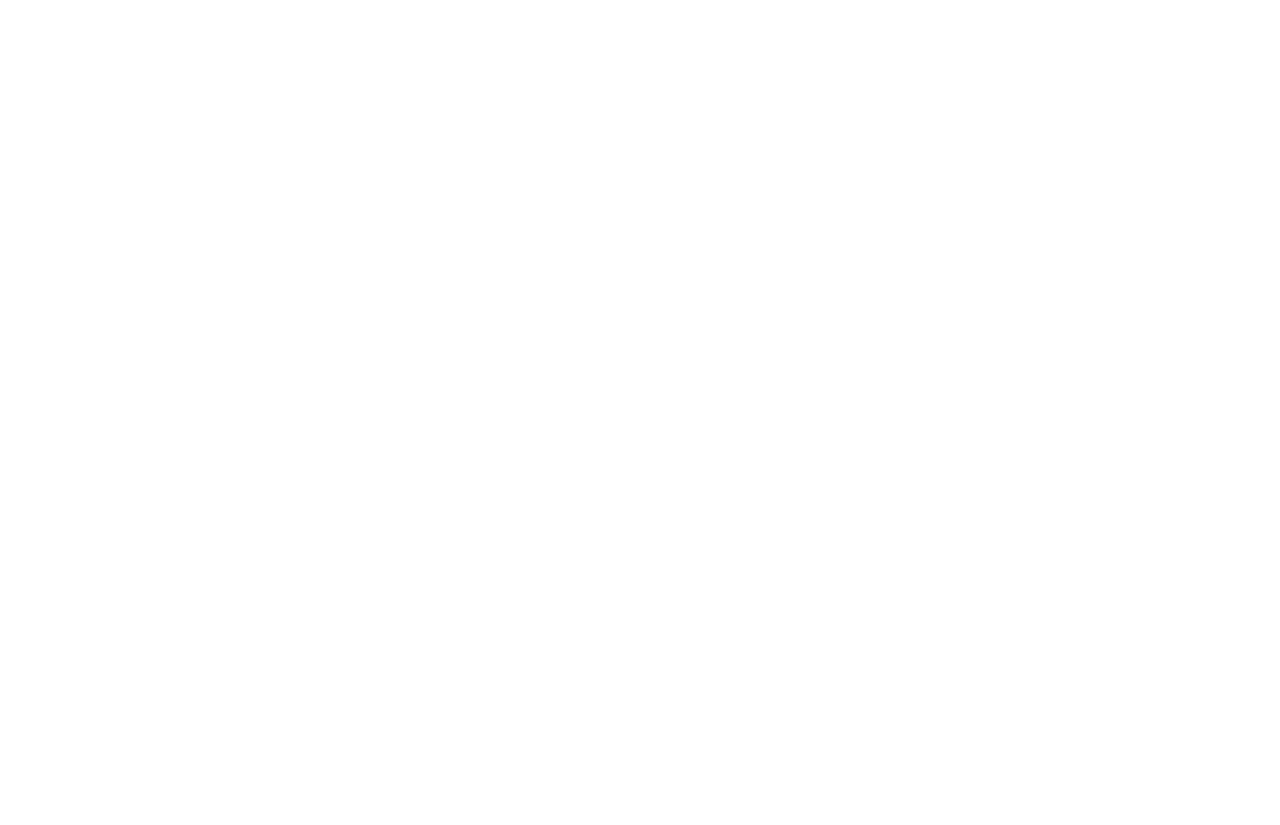
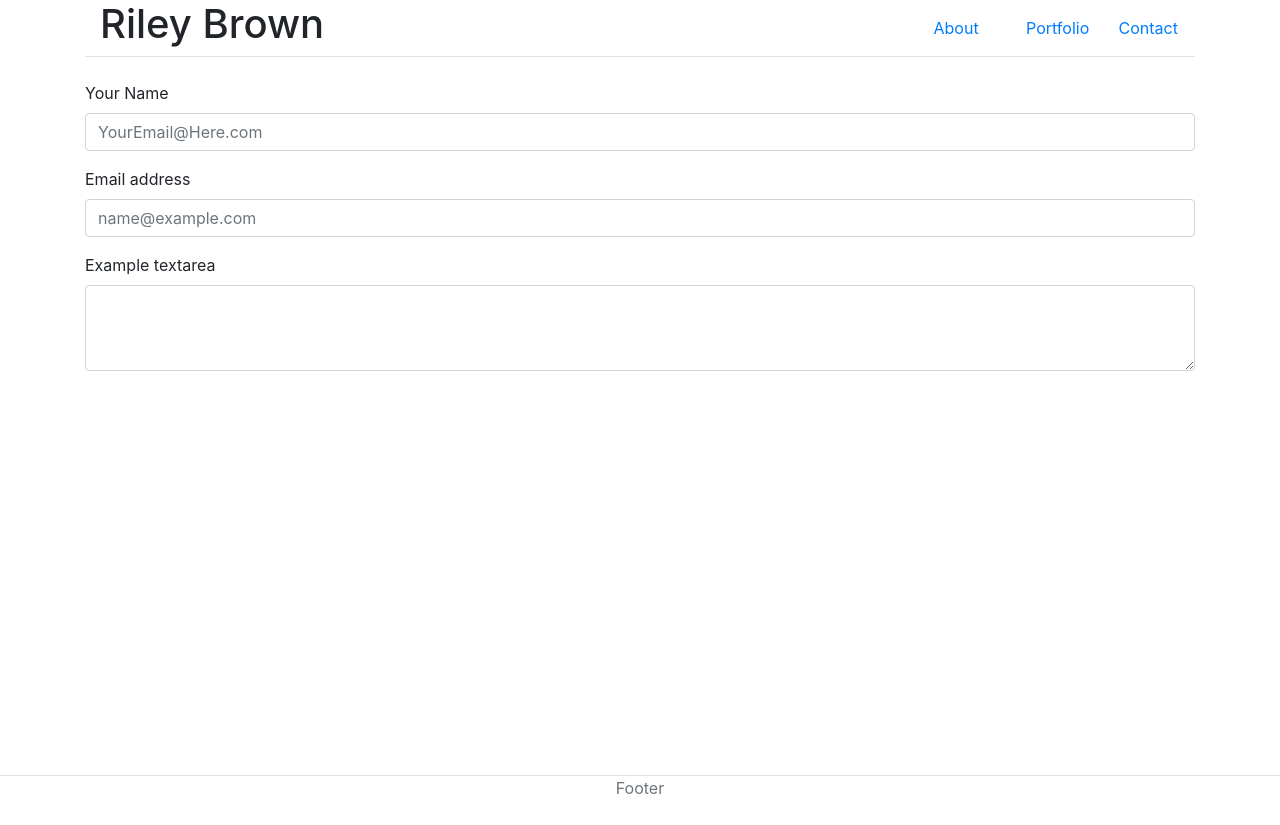
Before and after one commit to BrownRileyC/Bootstrap-Bio, a plain HTML site: page contact.html in a window 1280 px wide. Before the commit the page ends 800 px from the top, so only its background shows below. Drawn offline with nearby package versions, Linux system fonts and the light colour scheme.

Commit message:
11/7/18: Added footer and skeleton for contact

```diff
--- a/Assets/css/customstyling.css
+++ b/Assets/css/customstyling.css
@@ -0,0 +1,10 @@
+body {
+    margin-bottom: -25px;
+}
+.stickyFooter {
+    position: absolute;
+    bottom: 0;
+    width: 100%;
+    height: 25px;
+    line-height: 25px;
+}
--- a/contact.html
+++ b/contact.html
@@ -10,13 +10,42 @@
 <body>
     <!-- Navbar First -->
     <!-- Name in colored box then the About Contact Gallery buttons -->
-
+    <div class="container">
+        <nav class="nav border-bottom align-items-center">
+            <!-- Custom styling uses .myName and .topBarButtons -->
+            <h1 class="col-3 myName">Riley Brown</h1>
+            <a class="nav-link active col-1 offset-6 topBarButtons" href="#">About</a>
+            <a class="nav-link col-1 topBarButtons" href="#">Portfolio</a>
+            <a class="nav-link col-1 topBarButtons" href="#">Contact</a>
+        </nav>
+    </div>
+    <br>
     <!-- Now the contact entry form in a large text box -->
     <!-- Header with break line -->
     <!-- Two single line text  boxes with smaller headers -->
     <!-- One multiline text box with smaller header -->
     <!-- blue submit button at the bottom -->
-
+    <form class="container">
+        <div class="form-group">
+            <label for="exampleFormControlInput1">Your Name</label>
+            <input type="name" class="form-control" id="exampleFormControlInput1" placeholder="YourEmail@Here.com">
+        </div>
+        <div class="form-group">
+            <label for="exampleFormControlInput1">Email address</label>
+            <input type="email" class="form-control" id="exampleFormControlInput1" placeholder="name@example.com">
+        </div>
+        <div class="form-group">
+            <label for="exampleFormControlTextarea1">Example textarea</label>
+            <textarea class="form-control" id="exampleFormControlTextarea1" rows="3"></textarea>
+        </div>
+    </form>
+    <br>
+<!-- Customstyling for footer is .stickyFooter -->
+    <div class="footer border-top stickyFooter">
+        <div class="container">
+            <p class="text-center text-muted">Footer</p>
+        </div>
+    </div>
     <!-- footer with blue boarder line -->
     <!-- make it sticky so it stays at the bottom of the screen (if I have time for that) -->
 
```
Also changed, not shown: index.html (+3 -3 lines), portfolio.html (+23 -1 lines).
